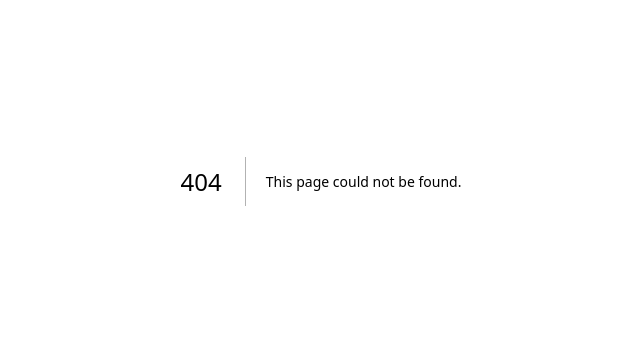
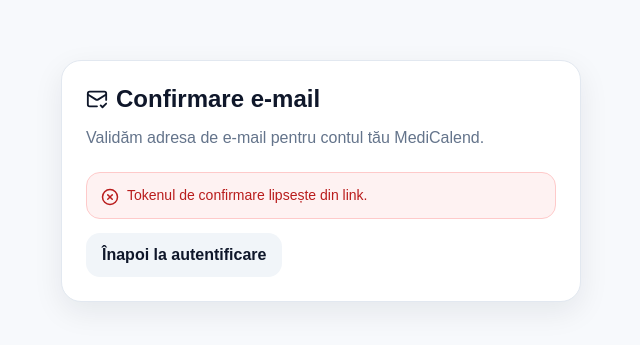
Before and after one commit to Zzolii/medicalend-web, a Next.js app: page /verify-email in a window 1280 px wide. Before the commit this address had no page. Shown: the part 219-564 px from the top of the page, without its empty margins (319-959 px from the left). Built offline with nearby package versions, Linux system fonts and the light colour scheme.

Commit message:
Add email verification routes

```diff
--- /dev/null
+++ b/app/verify-email/page.tsx
@@ -0,0 +1,204 @@
+// Path: medicalend-web/app/verify-email/page.tsx
+"use client";
+
+import Link from "next/link";
+import { Suspense, useEffect, useMemo, useState } from "react";
+import { useSearchParams } from "next/navigation";
+import { CheckCircle2, MailCheck, XCircle } from "lucide-react";
+
+import { Button } from "@/components/ui/button";
+import {
+  Card,
+  CardContent,
+  CardDescription,
+  CardHeader,
+  CardTitle,
+} from "@/components/ui/card";
+
+type VerifyEmailResponse = {
+  message?: string;
+  detail?: unknown;
+};
+
+function getApiBaseUrl() {
+  return (
+    process.env.NEXT_PUBLIC_API_BASE_URL ||
+    process.env.NEXT_PUBLIC_API_URL ||
+    "http://192.168.0.115:8000/api/v1"
+  );
+}
+
+function extractApiError(
+  data: unknown,
+  fallback = "Confirmarea e-mailului a eșuat.",
+) {
+  if (typeof data === "string" && data.trim()) return data;
+
+  if (data && typeof data === "object" && "detail" in data) {
+    const detail = (data as { detail?: unknown }).detail;
+
+    if (typeof detail === "string") return detail;
+
+    if (Array.isArray(detail) && detail.length) {
+      const first = detail[0];
+      if (first && typeof first === "object" && "msg" in first) {
+        return String((first as { msg?: unknown }).msg || fallback);
+      }
+    }
+  }
+
+  return fallback;
+}
+
+async function verifyEmailToken(token: string): Promise<VerifyEmailResponse> {
+  const apiBaseUrl = getApiBaseUrl();
+  const url = `${apiBaseUrl}/auth/verify-email`;
+
+  const response = await fetch(url, {
+    method: "POST",
+    headers: {
+      "Content-Type": "application/json",
+    },
+    body: JSON.stringify({ token }),
+  });
+
+  let data: VerifyEmailResponse | string = "";
+
+  try {
+    data = await response.json();
+  } catch {
+    data = await response.text();
+  }
+
+  if (!response.ok) {
+    throw new Error(extractApiError(data));
+  }
+
+  return data as VerifyEmailResponse;
+}
+
+function VerifyEmailContent() {
+  const searchParams = useSearchParams();
+  const token = useMemo(() => searchParams.get("token") || "", [searchParams]);
+
+  const [loading, setLoading] = useState(true);
+  const [success, setSuccess] = useState("");
+  const [error, setError] = useState("");
+
+  useEffect(() => {
+    let alive = true;
+
+    async function verify() {
+      if (!token) {
+        setLoading(false);
+        setError("Tokenul de confirmare lipsește din link.");
+        return;
+      }
+
+      try {
+        setLoading(true);
+        setError("");
+        setSuccess("");
+
+        const response = await verifyEmailToken(token);
+
+        if (!alive) return;
+
+        setSuccess(
+          response.message || "Adresa de e-mail a fost confirmată cu succes.",
+        );
+      } catch (err: any) {
+        if (!alive) return;
+        setError(String(err?.message || "Confirmarea e-mailului a eșuat."));
+      } finally {
+        if (!alive) return;
+        setLoading(false);
+      }
+    }
+
+    void verify();
+
+    return () => {
+      alive = false;
+    };
+  }, [token]);
+
+  return (
+    <div className="mc-auth-shell">
+      <Card className="mc-auth-card">
+        <CardHeader>
+          <CardTitle>
+            <span
+              style={{ display: "inline-flex", alignItems: "center", gap: 8 }}
+            >
+              <MailCheck size={22} />
+              Confirmare e-mail
+            </span>
+          </CardTitle>
+          <CardDescription>
+            Validăm adresa de e-mail pentru contul tău MediCalend.
+          </CardDescription>
+        </CardHeader>
+
+        <CardContent>
+          {loading ? (
+            <p className="mc-empty-note">Se confirmă e-mailul...</p>
+          ) : null}
+
+          {!loading && success ? (
+            <div style={{ display: "grid", gap: 14 }}>
+              <p
+                style={{
+                  margin: 0,
+                  padding: "12px 14px",
+                  border: "1px solid #bbf7d0",
+                  background: "#f0fdf4",
+                  borderRadius: 14,
+                  color: "#166534",
+                  fontSize: 14,
+                  lineHeight: 1.5,
+                }}
+              >
+                <CheckCircle2
+                  size={18}
+                  style={{ marginRight: 8, verticalAlign: "middle" }}
+                />
+                {success}
+              </p>
+
+              <Link href="/login">
+                <Button className="w-full">Mergi la autentificare</Button>
+              </Link>
+            </div>
+          ) : null}
+
+          {!loading && error ? (
+            <div style={{ display: "grid", gap: 14 }}>
+              <p className="mc-error-banner">
+                <XCircle
+                  size={18}
+                  style={{ marginRight: 8, verticalAlign: "middle" }}
+                />
+                {error}
+              </p>
+
+              <Link href="/login">
+                <Button variant="secondary" className="w-full">
+                  Înapoi la autentificare
+                </Button>
+              </Link>
+            </div>
+          ) : null}
+        </CardContent>
+      </Card>
+    </div>
+  );
+}
+
+export default function VerifyEmailPage() {
+  return (
+    <Suspense fallback={<div className="mc-auth-shell">Se încarcă...</div>}>
+      <VerifyEmailContent />
+    </Suspense>
+  );
+}
```
Also changed, not shown: 1 other file (tests, documents, lock files or other folders).
